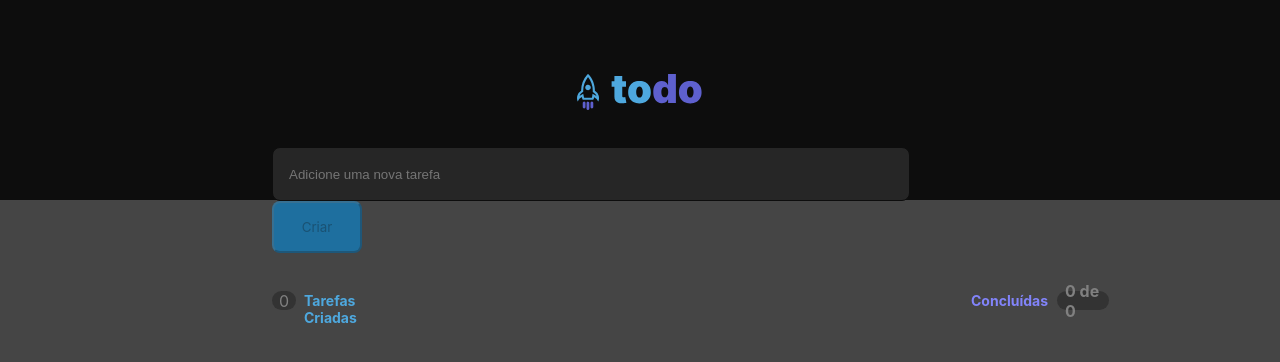
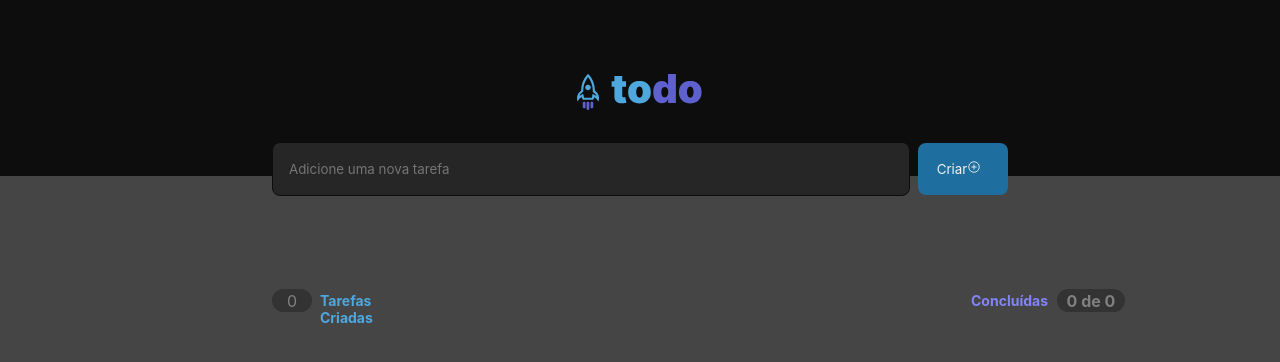
Before and after one commit to denisiorodrigues/to-do, a React (Vite) app: page / in a window 1280 px wide. Shown: the top 362 px of the page. Built offline with nearby package versions, Linux system fonts and the light colour scheme.

Commit message:
Corrções de layout

```diff
--- a/src/App.module.css
+++ b/src/App.module.css
@@ -7,73 +7,6 @@
     grid-template-columns: 256px 1fr;
     gap: 2rem;
     align-items: flex-start;
-}
-
-.newtask {
-    display: flex;
-    flex-direction: row;
-    align-items: center;
-    padding: 0px;
-    gap: 8px;
-
-    position: absolute;
-    width: 736px;
-    height: 54px;
-    left: calc(50% - 736px/2);
-    top: 173px;
-}
-
-.newtask input {
-    /* Input */
-    box-sizing: border-box;
-
-    /* Auto layout */
-    display: flex;
-    flex-direction: row;
-    align-items: center;
-    padding: 16px;
-    gap: 8px;
-
-    width: 638px;
-    height: 54px;
-
-    /* Gray 500 */
-    background: var(--gray-500);
-    /* Gray 700 */
-    border: 1px solid var(--gray-700);
-    border-radius: 8px;
-
-    /* Inside auto layout */
-
-    flex: none;
-    order: 0;
-    flex-grow: 1;
-}
-
-.newtask button {
-    /* Button */
-    /* Auto layout */
-
-    display: flex;
-    flex-direction: row;
-    justify-content: center;
-    align-items: center;
-    padding: 16px;
-    gap: 8px;
-
-    width: 90px;
-    height: 52px;
-
-    /* Blue Dark */
-
-    background: #1E6F9F;
-    border-radius: 8px;
-
-    /* Inside auto layout */
-
-    flex: none;
-    order: 1;
-    flex-grow: 0;
 }
 
 .task {
--- a/src/App.tsx
+++ b/src/App.tsx
@@ -5,6 +5,7 @@ import style from './App.module.css'
 import './global.css'
 import { Task } from './models/Task'
 import { Tasks } from './components/Tasks'
+import { Form } from './components/Form'
 
 export function App() {
   const [tasks, setTasks] = useState(Array<Task>);
@@ -70,24 +71,18 @@ export function App() {
   return (
     <div>
       <Header/>
-      <div className={style.newtask}>
-        <form onSubmit={handleCreateNewTask}>
-          <input
-            type="text"
-            placeholder='Adicione uma nova tarefa'
-            onChange={handleNewTitleChange}
-            value={title}
-          />
-
-          <button  type='submit' disabled={isNewtaskEmpty}> Criar </button>
-        </form>
-      </div>
+      <Form
+        title = {title}
+        disableButton = {isNewtaskEmpty}
+        onCreateNewTask = {handleCreateNewTask}
+        onNewTitleChange = {handleNewTitleChange}
+      />
 
       <div className={style.task}>
         <div className={style.info}>
           <span className={style.created}>
+            <div className={style.tarefascriada}>Tarefas Criadas</div>
             <div className={style.counted }>{ total }</div>
-            <div className={style.tarefascriada}>Tarefas Criadas</div>
           </span>
           <span className={style.done}>
             <div className={style.concluidas}>
@@ -96,6 +91,7 @@ export function App() {
             <b className={style.counter}>{ countComplete } de { total } </b>
           </span>
         </div>
+
         {tasks.map( task => {
           return <Tasks
                     key={task.id}
--- /dev/null
+++ b/src/components/Form.module.css
@@ -0,0 +1,52 @@
+
+
+.newtask {
+    display: inline;
+    align-items: center;
+    flex-direction: row;
+    align-items: center;
+    padding: 0px;
+
+    position: absolute;
+    width: 736px;
+    height: 54px;
+    left: calc(50% - 736px/2);
+    display: inline;
+    top: 142px;
+}
+
+.newtask input {
+    box-sizing: border-box;
+    padding: 16px;
+    width: 638px;
+    height: 54px;
+    background: var(--gray-500);
+    border: 1px solid var(--gray-700);
+    border-radius: 8px;
+    margin-right: 8px;
+    display: inline;
+}
+
+.newtask button {
+    padding: 16px;
+    gap: 8px;
+    width: 90px;
+    height: 52px;
+    background: var(--blue-dark);
+    font-style: bold ;
+    color: var(--gray-100);
+    cursor: pointer;
+    border: 0;
+    border-radius: 8px;
+    /*O conteúdo ficar na mesma linha*/
+    display: inline;
+    align-items: center;
+}
+
+.newtask button svg{
+  margin-right: 0.5rem;
+}
+
+.newtask button:hover{
+  background: var(--blue);
+}
--- /dev/null
+++ b/src/components/Form.tsx
@@ -0,0 +1,30 @@
+import { PlusCircle } from 'phosphor-react';
+import { ChangeEvent, FormEvent } from 'react';
+import style from './Form.module.css'
+
+interface FormProps {
+    title: string;
+    disableButton : boolean;
+    onCreateNewTask: (event : FormEvent) => void;
+    onNewTitleChange: (event : ChangeEvent<HTMLInputElement>) => void;
+}
+
+export function Form({title, disableButton, onCreateNewTask, onNewTitleChange} : FormProps) {
+    return (
+        <div className={style.newtask}>
+        <form onSubmit={onCreateNewTask}>
+          <input
+            type="text"
+            placeholder='Adicione uma nova tarefa'
+            onChange={onNewTitleChange}
+            value={title}
+          />
+
+          <button type='submit' disabled={disableButton}>
+            Criar
+            <PlusCircle size={14}/>
+          </button>
+        </form>
+      </div>
+    )
+}
--- a/src/components/Header.module.css
+++ b/src/components/Header.module.css
@@ -1,13 +1,10 @@
 .header {
   background: var(--gray-700);
   position: absolute;
-  height: 200px;
-  left: 0px;
-  right: 0px;
-  top: 0px;
+  width: 100%;
 }
 
-.logo {
+img {
   display: block;
   margin-left: auto;
   margin-right: auto;
--- a/src/components/Tasks.module.css
+++ b/src/components/Tasks.module.css
@@ -1,3 +1,73 @@
+
+.task {
+    /* Task */
+    box-sizing: border-box;
+
+    /* Auto layout */
+
+    display: flex;
+    flex-direction: row;
+    align-items: flex-start;
+    padding: 16px;
+    gap: 12px;
+
+    width: 736px;
+    height: 72px;
+
+    background: var(--gray-500);
+    border: 1px solid var(--gray-400);
+    box-shadow: 0px 2px 8px rgba(0, 0, 0, 0.06);
+    border-radius: 8px;
+
+    /* Inside auto layout */
+    flex: none;
+    align-self: stretch;
+    flex-grow: 0;
+    justify-content: space-between;
+ }
+
+ .task input[type="checkbox"] {
+    /* check */
+
+    width: 24px;
+    height: 24px;
+
+    /* Inside auto layout */
+    flex: none;
+    order: 0;
+    flex-grow: 0;
+    background: transparent;
+    cursor: pointer;
+ }
+
+ .task button {
+    /* trash */
+    background: transparent;
+    border: 0;
+    cursor: pointer;
+    color: var(--gray);
+    width: 24px;
+    height: 24px;
+    text-align: right;
+    line-height: 0;
+
+    /* Inside auto layout */
+
+    flex: none;
+    order: 2;
+    flex-grow: 0;
+ }
+
+.task button:hover {
+    color: var(--danger);
+    background-color: var(--gray-400);
+    border-radius: 4px;
+}
+
+.task p {
+    width: 100%;
+}
+
 .strike {
     text-decoration: line-through;
  }
--- a/src/components/Tasks.tsx
+++ b/src/components/Tasks.tsx
@@ -19,15 +19,15 @@ export function Tasks({ task, onDeleteTask, onCompleteTask } : TaskasProps){
     }
 
     return (
-        <div>
+        <div className={style.task}>
             <input
                 type="checkbox"
                 checked={task.isComplete}
                 onChange={handleIsCompleteTask}
             />
-            <div className={task.isComplete ? style.strike : ""}>
+            <p className={task.isComplete ? style.strike : ""}>
                 { task.title }
-            </div>
+            </p>
 
             <button onClick={hadleDeleteTask} title='Deletar comentário'>
                 <Trash size={24} />
--- a/src/global.css
+++ b/src/global.css
@@ -17,7 +17,8 @@
 * {
   margin: 0;
   padding: 0;
-  box-sizing: border-box;
+  font-family: 'Inter', 'Roboto';
+  font-size: 12px , 14px, 16px;
 }
 
 body {
@@ -25,9 +26,3 @@ body {
   color: var(--gray-300);
   -webkit-font-smoothing: antialiased;
 }
-
-body, imput, textarea, button {
-  font-family: 'Inter', 'Roboto';
-  font-weight: 400;
-  font-size: 12px , 14px, 16px;
-}
```
